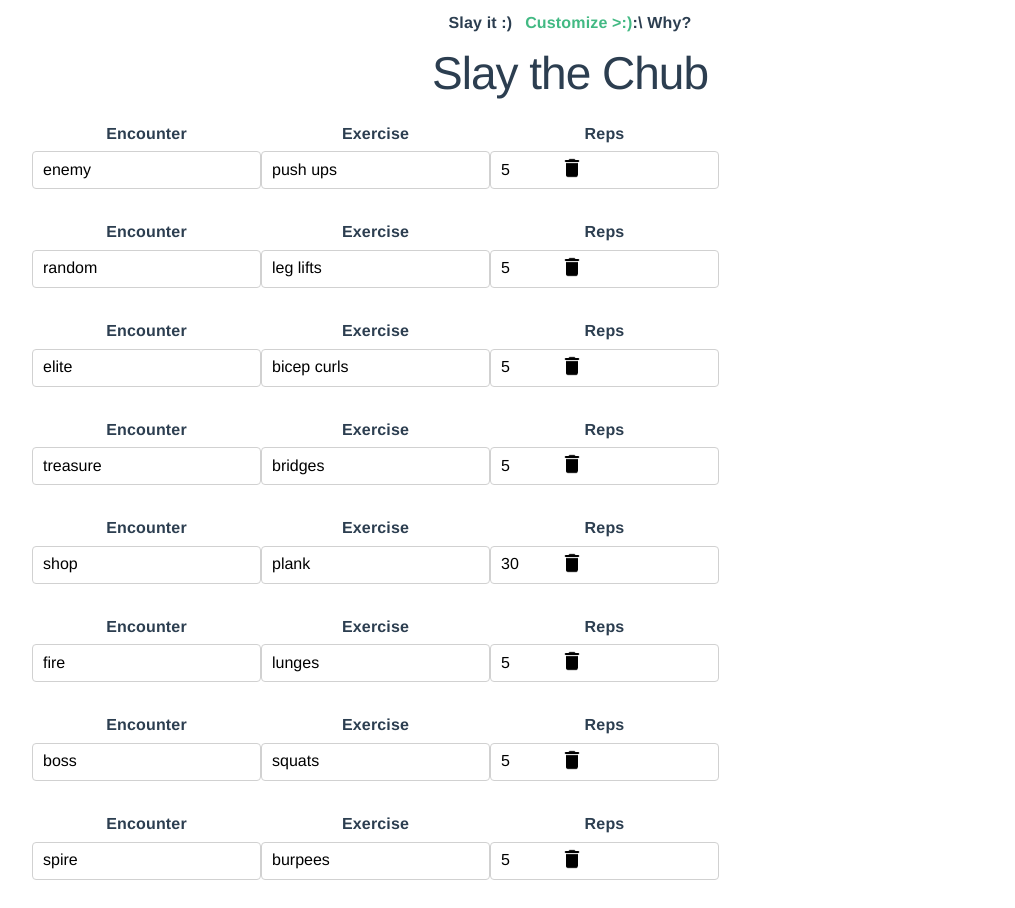
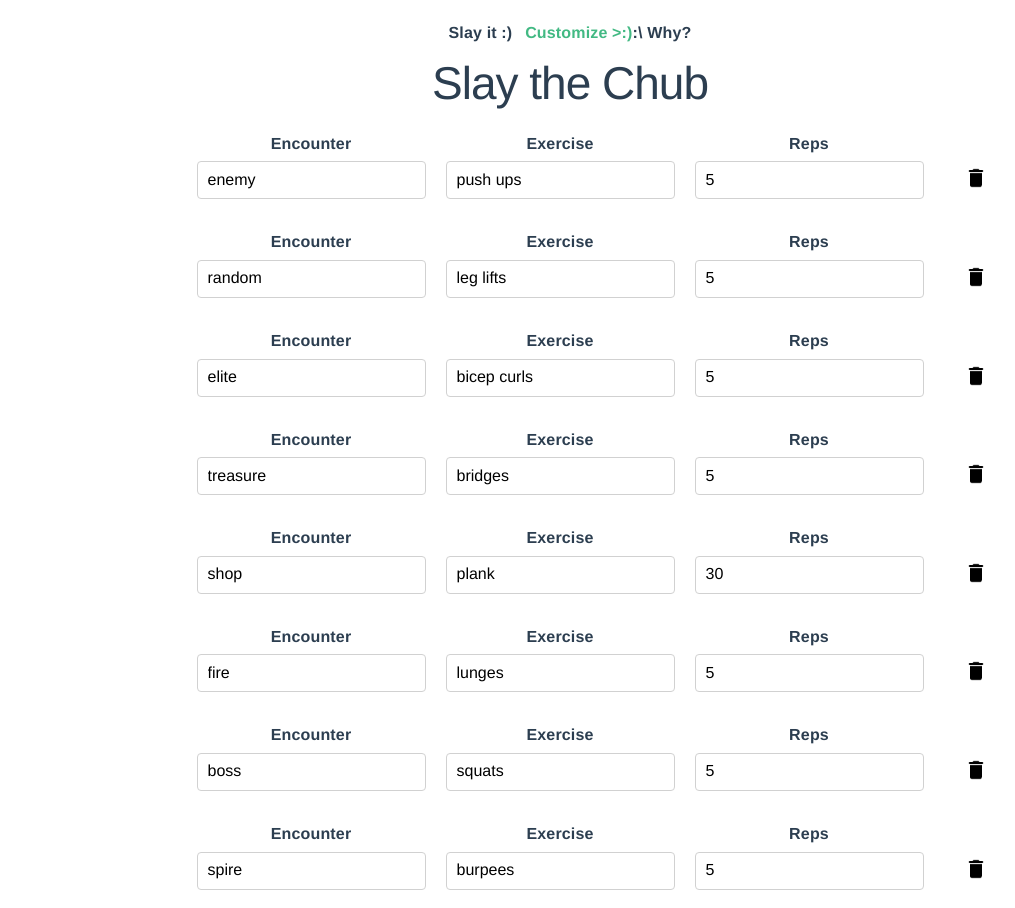
Before and after one commit to arrbaron/slay-the-chub, a Vue app: page /customize in a window 1280 px wide. Shown: the top 908 px of the page, without its empty margins (70-1085 px from the left). Built offline with nearby package versions, Linux system fonts and the light colour scheme.

Commit message:
Adds confirmations and cleans up styles

```diff
--- a/public/index.html
+++ b/public/index.html
@@ -4,8 +4,8 @@
 <head>
   <meta charset="utf-8">
   <meta http-equiv="X-UA-Compatible" content="IE=edge">
-  <meta name="viewport" content="width=device-width,initial-scale=1.0">
-  <link rel="icon" href="<%= BASE_URL %>favicon.ico">
+  <meta name="viewport" content="width=device-width,initial-scale=1.0, maximum-scale=1.0, user-scalable=0">
+  <link rel=" icon" href="<%= BASE_URL %>favicon.ico">
   <!-- Google Fonts -->
   <link rel="stylesheet" href="https://fonts.googleapis.com/css?family=Roboto:300,300italic,700,700italic">
 
--- a/src/App.vue
+++ b/src/App.vue
@@ -4,6 +4,7 @@
     <h1>Slay the Chub</h1>
   </header>
   <router-view />
+  <footer></footer>
 </template>
 
 <script lang="ts">
@@ -16,9 +17,11 @@ export default defineComponent({
   name: "App",
   components: { Nav },
   setup(): void {
+    /** Reactive properties */
     const exercises = ref(exercisesJSON.exercises) as any;
     const completedExercises = ref([]) as Ref<IExercise[]>;
 
+    /** Methods */
     const updateExercise = (updatedExercise: IExercise) => {
       exercises.value = exercises.value.map((exercise: IExercise) => {
         return exercise.id === updatedExercise.id ? updatedExercise : exercise;
@@ -84,10 +87,12 @@ export default defineComponent({
       localStorage.setItem("exercises", parsedExercises);
     };
 
+    /** Lifecycle hooks */
     onMounted(() => {
       fetchFromStorage();
     });
 
+    /** Provided properties and methods */
     provide("exercises", exercises);
     provide("completedExercises", completedExercises);
     provide("updateExercise", updateExercise);
@@ -100,15 +105,37 @@ export default defineComponent({
 
 
 <style lang="scss">
+html,
+body {
+  max-width: 100%;
+  overflow-x: hidden;
+}
+
 #app {
   font-family: Avenir, Helvetica, Arial, sans-serif;
   -webkit-font-smoothing: antialiased;
   -moz-osx-font-smoothing: grayscale;
   text-align: center;
   color: #2c3e50;
+  padding: 2rem 0;
 }
 
 .capitalize {
   text-transform: capitalize;
 }
+
+.button {
+  height: 6rem;
+  touch-action: manipulation;
+}
+
+@media only screen and (min-width: 768px) {
+  #app {
+    padding: 1rem 0;
+  }
+
+  .button {
+    height: 5rem;
+  }
+}
 </style>
--- a/src/components/ExerciseButtons.vue
+++ b/src/components/ExerciseButtons.vue
@@ -20,9 +20,11 @@ export default defineComponent({
   name: "ExerciseButtons",
   components: {},
   setup() {
+    /** Injected properties and methods */
     const exercises = inject("exercises") as Ref<IExercise[]>;
     const addCompletedExercise = inject("addCompletedExercise") as any;
 
+    /** Methods */
     const onAddCompletedExercise = (exerciseId: string): void => {
       addCompletedExercise(exerciseId);
     };
--- a/src/components/ExerciseForm.vue
+++ b/src/components/ExerciseForm.vue
@@ -10,11 +10,14 @@
 
     <div class="form-footer">
       <div class="buttons">
-        <button @click="addNewExercise($event)">+</button>
+        <button @click="addNewExercise($event)" class="button">
+          Add Exercise
+        </button>
         <button
           @click="onSaveExercises($event)"
-          :disabled="!formIsValid"
+          :disabled="!formIsValid || !formIsDirty"
           type="submit"
+          class="button"
         >
           Save
         </button>
@@ -37,19 +40,22 @@ export default defineComponent({
       type: Object as PropType<IExercise[]>,
       required: true,
     },
+    formIsDirty: {
+      type: Boolean,
+      required: true,
+    },
   },
-  setup(props) {
+  emits: ["setFormIsDirty"],
+  setup(props, context) {
+    /** Injected properties and methods */
     const saveExercises = inject("saveExercises") as any;
+    const completedExercises = inject("completedExercises") as any;
     const clearCompletedExercises = inject("clearCompletedExercises") as any;
 
-    const emptyExerciseGroup = {
-      encounterType: "",
-      exerciseType: "",
-      repsInSet: 0,
-      repsCompleted: 0,
-      id: uuidv4(),
-    };
+    /** Reactive properties */
     const exercises = ref(props.savedExercises);
+
+    /** Methods */
     const formIsValid = computed(() => {
       return exercises.value.every((exercise: IExercise) => {
         return (
@@ -63,19 +69,34 @@ export default defineComponent({
 
     const addNewExercise = (e: Event): void => {
       e.preventDefault();
-      exercises.value = [
-        ...exercises.value,
-        { ...emptyExerciseGroup, id: uuidv4() },
-      ];
+
+      const emptyExerciseGroup = {
+        encounterType: "",
+        exerciseType: "",
+        repsInSet: 0,
+        repsCompleted: 0,
+        id: uuidv4(),
+      };
+
+      exercises.value = [...exercises.value, emptyExerciseGroup];
+
+      const footerElement = document.querySelector("footer");
+      if (footerElement) {
+        footerElement.scrollIntoView();
+      }
     };
 
     const removeExercise = (id: string): void => {
+      context.emit("setFormIsDirty", true);
+
       exercises.value = exercises.value.filter(
-        (exercise: any) => exercise.id !== id
+        (exercise: IExercise) => exercise.id !== id
       );
     };
 
     const updateExercise = (updatedExercise: IExercise): void => {
+      context.emit("setFormIsDirty", true);
+
       exercises.value = exercises.value.map((exercise: IExercise) => {
         return exercise.id === updatedExercise.id ? updatedExercise : exercise;
       });
@@ -83,6 +104,18 @@ export default defineComponent({
 
     const onSaveExercises = (e: Event): void => {
       e.preventDefault();
+
+      if (completedExercises.value.length > 0) {
+        if (
+          !window.confirm(
+            "Saving these changes will clear your completed exercises. Are you sure you want to proceed?"
+          )
+        ) {
+          return;
+        }
+      }
+
+      context.emit("setFormIsDirty", false);
       saveExercises(exercises.value);
       clearCompletedExercises();
     };
@@ -100,6 +133,10 @@ export default defineComponent({
 </script>
 
 <style scoped lang="scss">
+form {
+  margin: 0 auto;
+}
+
 .form-footer {
   width: 100%;
   display: flex;
--- a/src/components/ExerciseInputGroup.vue
+++ b/src/components/ExerciseInputGroup.vue
@@ -1,8 +1,5 @@
 <template>
   <fieldset>
-    <button @click="onRemoveExercise()" class="delete-button">
-      <img src="../assets/icons/delete.png" />
-    </button>
     <div class="input-group">
       <label for="encounterType">Encounter</label>
       <input
@@ -38,6 +35,9 @@
         id="repsInSet"
       />
     </div>
+    <button @click="onRemoveExercise($event)" class="delete-button">
+      <img src="../assets/icons/delete.png" />
+    </button>
   </fieldset>
 </template>
 
@@ -54,8 +54,13 @@ export default defineComponent({
   },
   emits: ["removeExercise", "updateExercise"],
   setup(props, context) {
-    const onRemoveExercise = (): void => {
-      context.emit("removeExercise", props.exercise.id);
+    /** Methods */
+    const onRemoveExercise = (e: Event): void => {
+      e.preventDefault();
+
+      if (window.confirm("Are you sure you want to delete this exercise?")) {
+        context.emit("removeExercise", props.exercise.id);
+      }
     };
 
     const onUpdateExercise = (key: string, value: any): void => {
@@ -73,7 +78,11 @@ fieldset {
   align-items: flex-end;
   position: relative;
 
-  width: 85%;
+  width: 90%;
+}
+
+.input-group {
+  margin-right: 0.5rem;
 }
 
 .delete-button {
@@ -94,8 +103,8 @@ fieldset {
     width: 100%;
   }
 
-  .delete-button {
-    left: -7rem;
+  .input-group {
+    margin-right: 2rem;
   }
 }
 </style>
--- a/src/components/ExerciseTable.vue
+++ b/src/components/ExerciseTable.vue
@@ -4,27 +4,26 @@
     <div class="buttons">
       <button
         @click="onClearCompletedExercises"
+        :disabled="completedExercises.length < 1"
         class="button button-clear"
         href="#"
       >
-        Clear
+        Reset
       </button>
     </div>
     <table>
       <thead>
         <tr>
-          <th>Encounter Type</th>
+          <th>Encounter</th>
           <th>Exercise</th>
-          <th>Reps Completed</th>
+          <th>Reps</th>
         </tr>
       </thead>
       <tbody>
         <ExerciseRow
           v-for="exercise in completedExercises"
-          @updateExercise="updateExercise"
           :exercise="exercise"
           :key="exercise.id"
-          :isEditing="isEditing"
         />
       </tbody>
     </table>
@@ -40,19 +39,20 @@ export default defineComponent({
   name: "ExerciseTable",
   components: { ExerciseRow },
   setup() {
+    /** Injected properties and methods */
     const completedExercises = inject("completedExercises") as Ref<IExercise[]>;
-    const updateExercise = inject("updateExercise");
     const clearCompletedExercises = inject("clearCompletedExercises") as any;
 
-    const onClearCompletedExercises = () => clearCompletedExercises();
-
-    const isEditing = ref(false);
+    /** Methods */
+    const onClearCompletedExercises = () => {
+      if (window.confirm("Reset all completed exercises?")) {
+        clearCompletedExercises();
+      }
+    };
 
     return {
       completedExercises,
-      updateExercise,
       onClearCompletedExercises,
-      isEditing,
     };
   },
 });
--- a/src/router/index.ts
+++ b/src/router/index.ts
@@ -11,7 +11,7 @@ const routes: Array<RouteRecordRaw> = [
     path: "/customize",
     name: "Customize",
     component: () =>
-      import(/* webpackChunkName: "customize" */ "../views/Customize.vue")
+      import(/* webpackChunkName: "customize" */ "../views/Customize.vue"),
   },
   {
     path: "/why",
--- a/src/views/Customize.vue
+++ b/src/views/Customize.vue
@@ -1,26 +1,57 @@
 <template>
   <section class="container">
-    <ExerciseForm :savedExercises="exercises" />
+    <ExerciseForm
+      @setFormIsDirty="setFormIsDirty"
+      :savedExercises="exercises"
+      :formIsDirty="formIsDirty"
+    />
   </section>
 </template>
 
 <script lang="ts">
-import { defineComponent, inject, Ref } from "vue";
+import { defineComponent, inject, ref, Ref } from "vue";
 import ExerciseForm from "@/components/ExerciseForm.vue";
 import IExercise from "@/models/IExercise";
+import { NavigationGuardNext } from "vue-router";
 
 export default defineComponent({
   name: "Customize",
   components: { ExerciseForm },
+  beforeRouteLeave(_to, _from, next: NavigationGuardNext) {
+    if (
+      !this.formIsDirty ||
+      (this.formIsDirty &&
+        window.confirm(
+          "You have unsaved changes! Are you sure you want to proceed?"
+        ))
+    ) {
+      next();
+    } else {
+      next(false);
+    }
+  },
   setup() {
+    /** Injected properties and methods */
     const exercises = inject("exercises") as Ref<IExercise[]>;
 
-    return { exercises };
+    /** Reactive properties */
+    const formIsDirty = ref(false);
+
+    /** Methods */
+    const setFormIsDirty = (isDirty: boolean): void => {
+      formIsDirty.value = isDirty;
+    };
+
+    return { exercises, formIsDirty, setFormIsDirty };
   },
 });
 </script>
 
 <style scoped lang="scss">
+section {
+  display: flex;
+}
+
 p {
   display: flex;
   height: 100px;
--- a/src/views/Why.vue
+++ b/src/views/Why.vue
@@ -23,10 +23,4 @@ p {
   height: 100px;
   background: cornflowerblue;
 }
-
-.column:nth-of-type(2n) {
-  p {
-    background: gainsboro;
-  }
-}
 </style>
```
Also changed, not shown: src/components/ExerciseRow.vue (+3 -53 lines).
